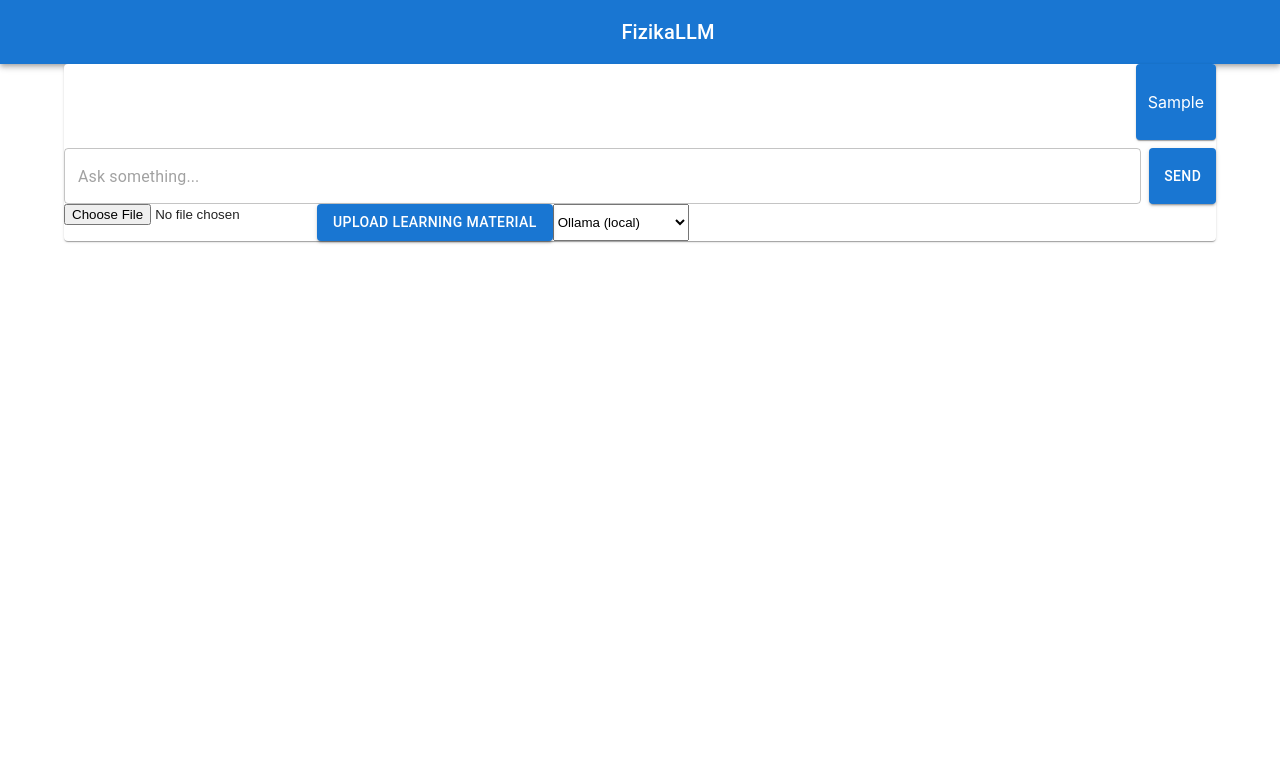
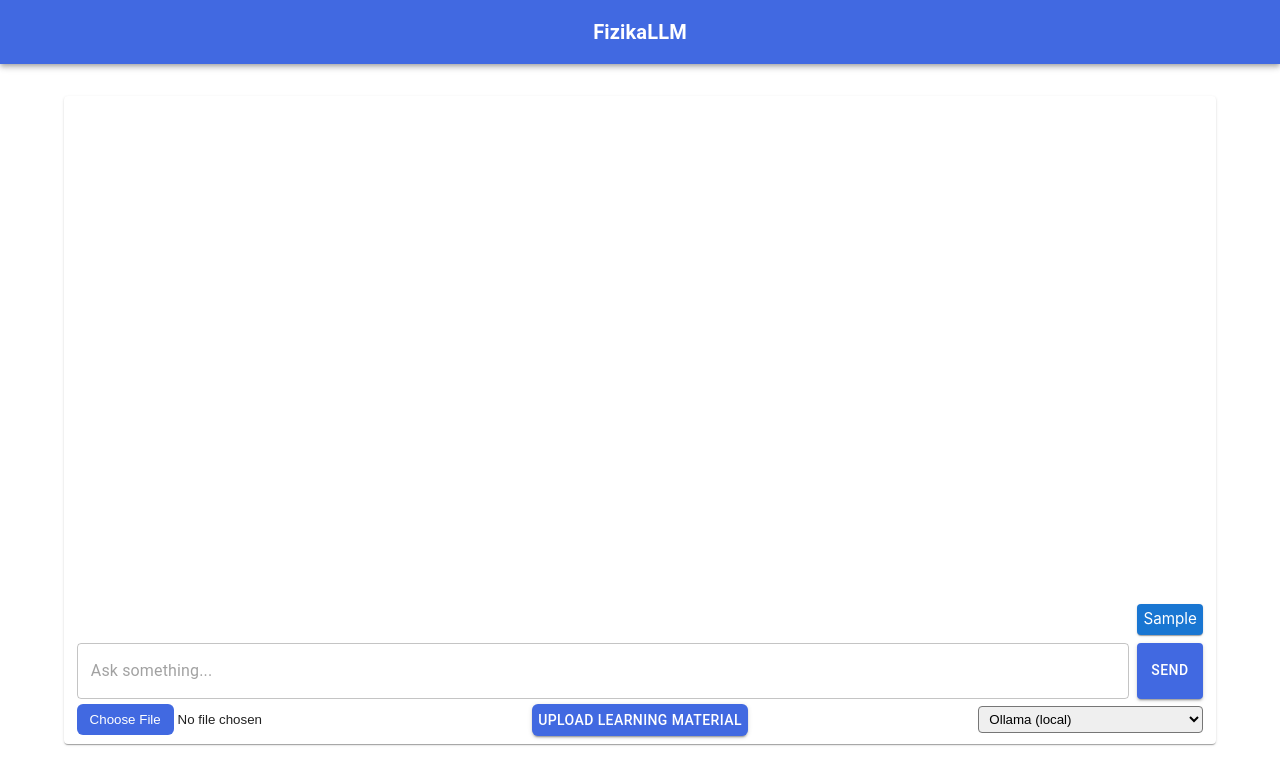
Before and after one commit to ErikGreblo/Diplomski-projekt, a React (Create React App) app in the folder projectfront/: page /home in a window 1280 px wide. Both pictures are taken after typing "Sample" into the empty fields and a click on the button "SEND". Shown: the top 784 px of the page. Built offline with nearby package versions, Linux system fonts and the light colour scheme; no server answers; some icons are missing.

Commit message:
Projemene izgleda

```diff
--- a/projectfront/src/components/App.css
+++ b/projectfront/src/components/App.css
@@ -14,7 +14,7 @@
 }
 
 .App-header {
-  background-color: #282c34;
+  background-color: royalblue;
   min-height: 100vh;
   display: flex;
   flex-direction: column;
@@ -25,7 +25,7 @@
 }
 
 .App-link {
-  color: #61dafb;
+  color: royalblue;
 }
 
 @keyframes App-logo-spin {
@@ -37,7 +37,117 @@
   }
 }
 
+.all{
+  padding-top: 32px;
+}
+
+.header{
+  flex-grow: 1;
+  text-align: center;
+}
+
+.header-toolbar{
+  background-color: royalblue;
+}
+
+.icon{
+  position: absolute;
+}
+
+.chat-box{
+  height: 80vh;
+  display: flex;
+  flex-direction: column;
+  justify-content: flex-end;
+  padding: 0 1vw 1vh 1vw;
+}
+
+.markdown-container {
+  line-height: 1.5;
+  font-size: 0.95rem;
+}
+
+.markdown-container p:first-child { margin-top: 0.5vh; }
+.markdown-container p:last-child { margin-bottom: 0.5vh}
+
+.markdown-container code {
+  background-color: rgba(0, 0, 0, 0.1);
+  padding: 0.2rem 0.4rem;
+  border-radius: 4px;
+  font-family: 'Courier New', Courier, monospace;
+}
+
+.katex-display {
+  margin: 0.5rem 0 !important;
+  overflow-x: auto;
+  overflow-y: hidden;
+}
+
+.msg-box{
+  height: fit-content;
+  padding: 0vh 0.5vw 0vh 0.5vw;
+  text-align: center;
+}
+
+.App .btn-send {
+  background: royalblue;
+}
+
 .box-under{
   display: flex;
   flex-direction: row;
+  justify-content: space-between;
+  align-items: center;
+  padding-top: 5px;
 }
+
+.btn-file::file-selector-button{
+  border-radius: 6px;
+  padding: 0.5vh 0.5vw 0.5vh 0.5vw;
+  background: royalblue;
+  color: white;
+  cursor: pointer;
+}
+
+.btn-file{
+  width: 20%;
+}
+
+.btn-file::file-selector-button{
+  border: none;
+  outline: none;
+  box-shadow: none;
+  padding: 1vh 1vw 1vh 1vw;
+}
+
+.btn-file::file-selector-button:hover {
+  background-color: #1976d2;
+}
+
+.btn-upload-container{
+  flex-grow: 1;
+}
+
+.App .btn-upload{
+  border-radius: 6px;
+  padding: 0.5vh 0.5vw 0.5vh 0.5vw;
+  background: royalblue;
+  color: white;
+  cursor: pointer;
+}
+
+.App .btn-upload:hover{
+  background-color: #1976d2;
+}
+
+.dropdown-model{
+  z-index: 1000;
+  display: block;
+  cursor: pointer;
+  white-space: nowrap;
+  text-overflow: ellipsis;
+  border-radius: 4px;
+  padding: 0.5vh 0.5vw 0.5vh 0.5vw;
+  user-select: none;
+  width: 20%;
+}
--- a/projectfront/src/components/Appbar.js
+++ b/projectfront/src/components/Appbar.js
@@ -2,7 +2,7 @@
 import Box from '@mui/material/Box';
 import Toolbar from '@mui/material/Toolbar';
 import Typography from '@mui/material/Typography';
-import { Menu, MenuItem } from '@mui/material';
+import { Backdrop, Menu, MenuItem } from '@mui/material';
 import Button from '@mui/material/Button';
 import IconButton from '@mui/material/IconButton';
 import MenuIcon from '@mui/icons-material/Menu';
@@ -28,10 +28,11 @@
   };
 
   return (
-    <Box className={"header"} sx={{ flexGrow: 1 }}>
+    <Box className={"header"}>
       <AppBar position="static">
-        <Toolbar>
+        <Toolbar className='header-toolbar'>
           <IconButton
+            className='icon'
             size="large"
             edge="start"
             color="inherit"
@@ -57,7 +58,13 @@
             <MenuItem onClick={handleNavigate}>Pregled datoteka</MenuItem>
             <MenuItem onClick={handleClose}>Moja opcija 2</MenuItem>
           </Menu>
-          <Typography variant="h6" component="div" sx={{ flexGrow: 1 }}>
+          <Typography variant="h6" component="div" sx={{
+              position: 'absolute',
+              left: '50%',
+              transform: 'translateX(-50%)',
+              pointerEvents: 'none',
+              fontWeight: 'bold',
+            }}>
             FizikaLLM
           </Typography>
         </Toolbar>
--- a/projectfront/src/components/ChatMessage.js
+++ b/projectfront/src/components/ChatMessage.js
@@ -17,19 +17,20 @@
       <Paper
           className={"msg-box"}
         sx={{
-          p: 1.5,
           maxWidth: '70%',
           bgcolor: isUser ? 'primary.main' : 'grey.300',
           color: isUser ? 'white' : 'black',
-          overflowWrap: 'break-word' // ensure long equations wrap
+          overflowWrap: 'break-word'
         }}
       >
+      <Box className="markdown-container">
         <ReactMarkdown
           remarkPlugins={[remarkMath]}
           rehypePlugins={[rehypeKatex]}
         >
           {message.text}
         </ReactMarkdown>
+      </Box>
       </Paper>
     </Box>
   );
--- a/projectfront/src/components/Home.js
+++ b/projectfront/src/components/Home.js
@@ -12,6 +12,7 @@
 import TextField from '@mui/material/TextField';
 import React, {useEffect, useState} from 'react'
 import axios from "axios";
+import 'katex/dist/katex.min.css';
 
 export default function Home({ messages, setMessages }) {
 	const [selectedFile, setSelectedFile] = useState(null);
```
